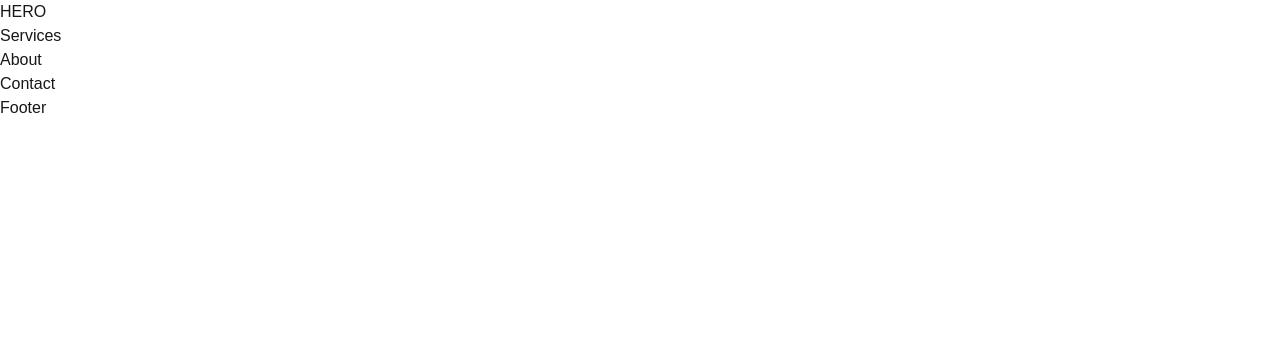
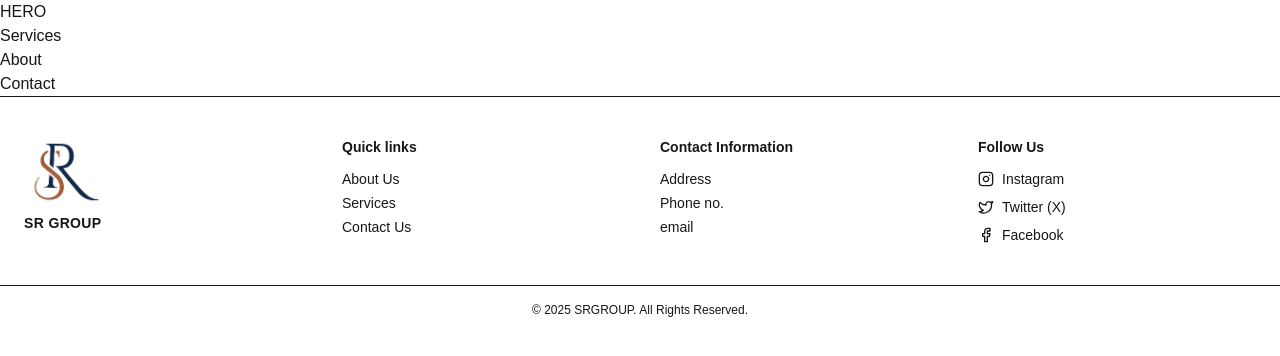
Before and after one commit to ShreyasSondur/SRGROUP, a Next.js app: page / in a window 1280 px wide. Shown: the top 356 px of the page. Built offline with nearby package versions, Linux system fonts and the light colour scheme.

Commit message:
footer updated

```diff
--- a/components/Footer.jsx
+++ b/components/Footer.jsx
@@ -1,9 +1,66 @@
 "use client";
+
+import { Instagram, Twitter, Facebook } from "lucide-react";
+import Image from "next/image";
 
 export default function Footer() {
   return (
-    <>
-      <h1>Footer</h1>
-    </>
+    <footer className="w-full bg-white border-t">
+      {/* Top Section */}
+      <div className="max-w-7xl mx-auto px-6 py-10 grid grid-cols-1 sm:grid-cols-2 md:grid-cols-4 gap-10 text-sm">
+
+        {/* Logo */}
+        <div className="flex flex-col items-start">
+          <Image
+            src="/logo.png"
+            width={80}
+            height={80}
+            alt="SR Group Logo"
+          />
+          <p className="mt-2 font-semibold tracking-wide">SR GROUP</p>
+        </div>
+
+        {/* Quick Links */}
+        <div>
+          <h3 className="font-semibold mb-3">Quick links</h3>
+          <ul className="space-y-1">
+            <li>About Us</li>
+            <li>Services</li>
+            <li>Contact Us</li>
+          </ul>
+        </div>
+
+        {/* Contact Information */}
+        <div>
+          <h3 className="font-semibold mb-3">Contact Information</h3>
+          <ul className="space-y-1">
+            <li>Address</li>
+            <li>Phone no.</li>
+            <li>email</li>
+          </ul>
+        </div>
+
+        {/* Social Media */}
+        <div>
+          <h3 className="font-semibold mb-3">Follow Us</h3>
+          <ul className="space-y-2">
+            <li className="flex items-center gap-2">
+              <Instagram size={16} /> Instagram
+            </li>
+            <li className="flex items-center gap-2">
+              <Twitter size={16} /> Twitter (X)
+            </li>
+            <li className="flex items-center gap-2">
+              <Facebook size={16} /> Facebook
+            </li>
+          </ul>
+        </div>
+      </div>
+
+      {/* Bottom Section */}
+      <div className="border-t py-4 text-center text-xs">
+        © 2025 SRGROUP. All Rights Reserved.
+      </div>
+    </footer>
   );
 }
--- a/package.json
+++ b/package.json
@@ -9,6 +9,7 @@
     "lint": "eslint"
   },
   "dependencies": {
+    "lucide-react": "^0.556.0",
     "next": "16.0.8",
     "react": "19.2.1",
     "react-dom": "19.2.1"
```
Also changed, not shown: public/logo.png (added), 1 other file (tests, documents, lock files or other folders).
